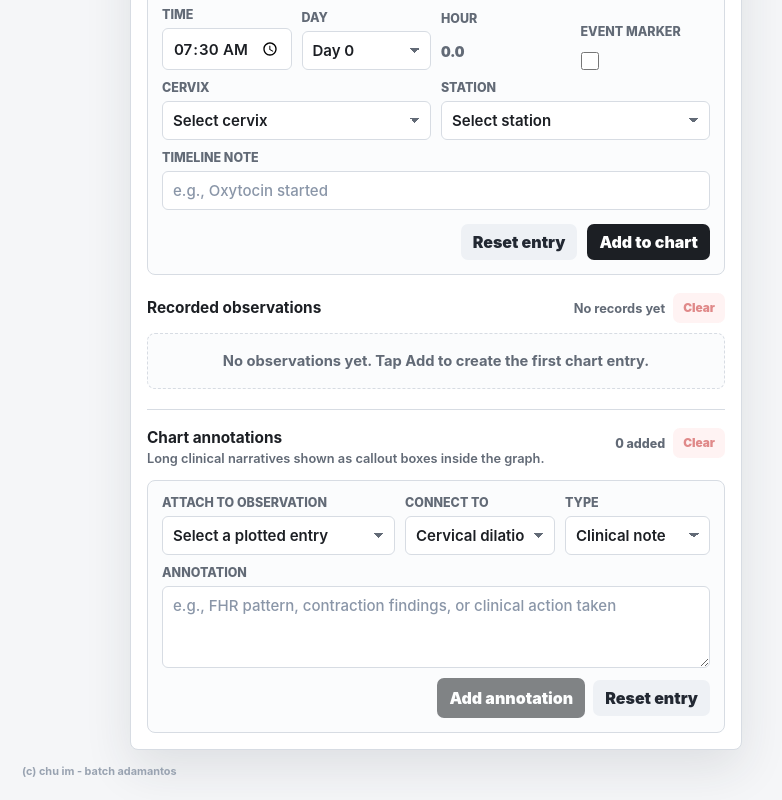
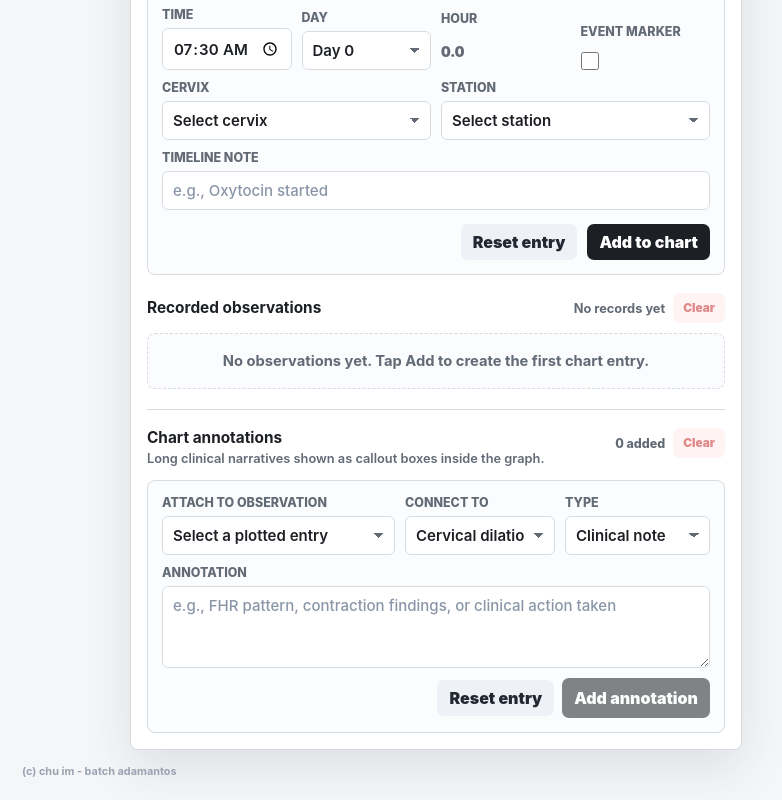
Before and after one commit to micahnut/friedmans-curve, a React (Vite) app: page / in a window 1280 px wide. Shown: the part 748-1548 px from the top of the page, without its empty margins (0-782 px from the left). Built offline with nearby package versions, Linux system fonts and the light colour scheme.

Commit message:
switch buttons order

```diff
--- a/src/App.jsx
+++ b/src/App.jsx
@@ -2833,14 +2833,14 @@ export default function App() {
         <textarea value={newAnnotation.text} rows="3" placeholder="e.g., FHR pattern, contraction findings, or clinical action taken" onChange={(event) => updateNewAnnotation("text", event.target.value)} />
       </label>
       <div className="annotation-actions">
+        <button className="ghost-button annotation-reset" type="button" onClick={resetNewAnnotation}>
+          Reset entry
+        </button>
         <button className="primary-button annotation-add" type="button" disabled={!newAnnotation.observationId || !newAnnotation.text.trim()} onClick={() => {
           addAnnotation();
           if (variant === "sheet") setShowMobileAnnotationSheet(false);
         }}>
           Add annotation
-        </button>
-        <button className="ghost-button annotation-reset" type="button" onClick={resetNewAnnotation}>
-          Reset entry
         </button>
       </div>
     </div>
```
Also changed, not shown: 2 other files (tests, documents, lock files or other folders).
